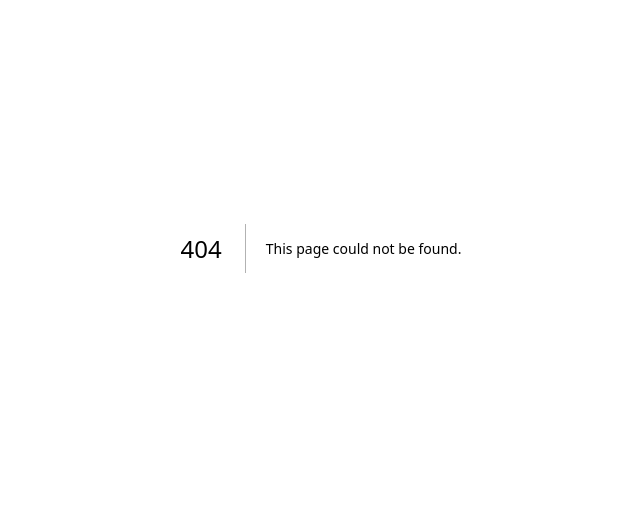
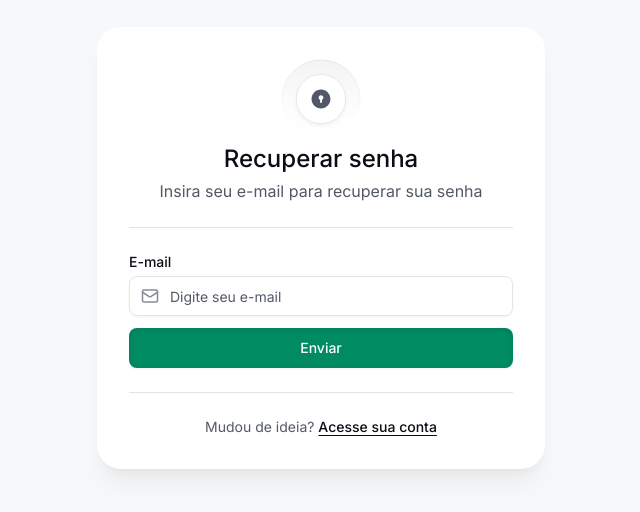
Before and after one commit to ipecode-br/abnmo-frontend, a Next.js app: page /conta/recuperar-senha in a window 1280 px wide. Before the commit this address had no page. Shown: the part 152-664 px from the top of the page, without its empty margins (319-959 px from the left). Built offline with nearby package versions, Linux system fonts and the light colour scheme.

Commit message:
feat(auth): create `RecoverPasswordPage`

```diff
--- /dev/null
+++ b/src/app/conta/recuperar-senha/page.tsx
@@ -0,0 +1,37 @@
+import image from '@images/auth/recover.svg'
+import type { Metadata } from 'next'
+
+import { AuthCard } from '@/components/auth/auth-card'
+import { Divider } from '@/components/ui/divider'
+import { NavLink } from '@/components/ui/nav-link'
+import { ROUTES } from '@/constants/routes'
+
+import { RecoverForm } from './recover-in-form'
+
+export const metadata: Metadata = {
+  title: 'Recuperar senha',
+}
+
+export default function RecoverPasswordPage() {
+  return (
+    <AuthCard
+      image={image}
+      title='Recuperar senha'
+      description='Insira seu e-mail para recuperar sua senha'
+    >
+      <RecoverForm />
+
+      <Divider />
+
+      <p className='text-foreground-soft text-center text-sm'>
+        Mudou de ideia?{' '}
+        <NavLink
+          href={ROUTES.auth.signIn}
+          className='text-foreground font-medium whitespace-nowrap'
+        >
+          Acesse sua conta
+        </NavLink>
+      </p>
+    </AuthCard>
+  )
+}
--- /dev/null
+++ b/src/app/conta/recuperar-senha/recover-form-schema.tsx
@@ -0,0 +1,11 @@
+import { z } from 'zod'
+
+export const recoverFormSchema = z.object({
+  email: z.string().email('Insira um e-mail válido'),
+})
+
+export type RecoverFormSchema = z.infer<typeof recoverFormSchema>
+
+export const recoverFormDefaultValues: RecoverFormSchema = {
+  email: '',
+}
--- /dev/null
+++ b/src/app/conta/recuperar-senha/recover-in-form.tsx
@@ -0,0 +1,84 @@
+'use client'
+
+import { zodResolver } from '@hookform/resolvers/zod'
+import { Loader2, MailIcon } from 'lucide-react'
+import { useState } from 'react'
+import { FormProvider, useForm } from 'react-hook-form'
+
+import { FormContainer } from '@/components/form/form-container'
+import { TextInput } from '@/components/form/text-input'
+import { Alert } from '@/components/ui/alert'
+import { Button } from '@/components/ui/button'
+import { wait } from '@/utils/wait'
+
+import {
+  recoverFormDefaultValues,
+  type RecoverFormSchema,
+  recoverFormSchema,
+} from './recover-form-schema'
+
+type SuccessMessage = {
+  message: string
+  email: string
+}
+
+export function RecoverForm() {
+  const [successMessage, setSuccessMessage] = useState<SuccessMessage | null>(
+    null,
+  )
+
+  const formMethods = useForm<RecoverFormSchema>({
+    resolver: zodResolver(recoverFormSchema),
+    defaultValues: recoverFormDefaultValues,
+    mode: 'onBlur',
+  })
+  const isSubmitting = formMethods.formState.isSubmitting
+  const errorMessage = formMethods.formState.errors.root?.message
+
+  async function sendRecoverEmail({ email }: RecoverFormSchema) {
+    // TODO: implement function when API is available
+    setSuccessMessage(null)
+    await wait(500)
+
+    if (email === 'erro@ipecode.com.br') {
+      return formMethods.setError('root', {
+        message: 'Ocorreu algum erro. Por favor, tente novamente.',
+      })
+    }
+
+    setSuccessMessage({
+      message: 'E-mail de recuperação de senha enviado para ',
+      email,
+    })
+  }
+
+  return (
+    <FormProvider {...formMethods}>
+      <FormContainer onSubmit={formMethods.handleSubmit(sendRecoverEmail)}>
+        <TextInput
+          name='email'
+          label='E-mail'
+          icon={MailIcon}
+          placeholder='Digite seu e-mail'
+        />
+
+        <Button variant='fancy' type='submit' disabled={isSubmitting}>
+          {isSubmitting ? <Loader2 className='animate-spin' /> : 'Enviar'}
+        </Button>
+
+        {successMessage && (
+          <Alert variant='success' className='text-center'>
+            {successMessage.message}
+            <strong>{successMessage.email}</strong>
+          </Alert>
+        )}
+
+        {errorMessage && (
+          <Alert error={!!errorMessage} className='text-center'>
+            {errorMessage}
+          </Alert>
+        )}
+      </FormContainer>
+    </FormProvider>
+  )
+}
```
Also changed, not shown: public/images/auth/recover.svg (added).
